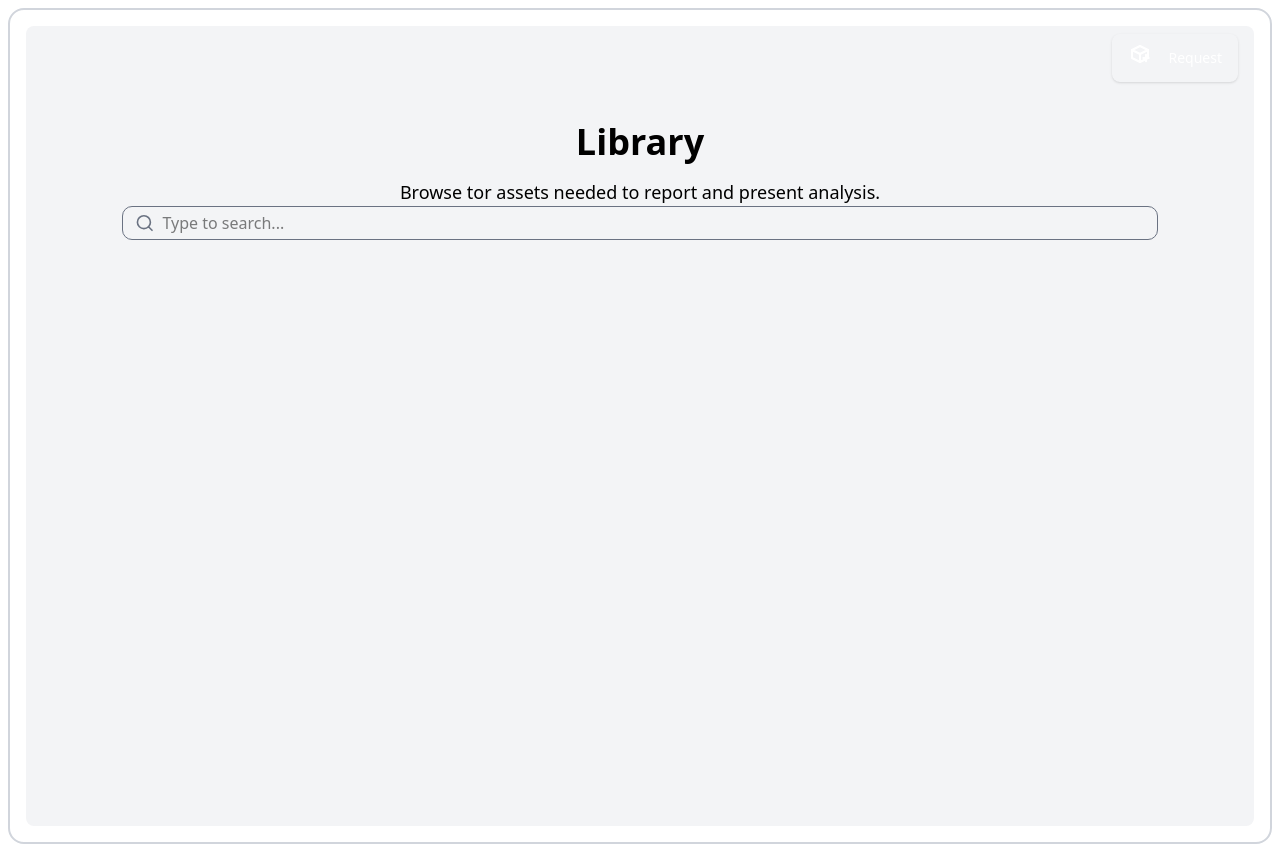
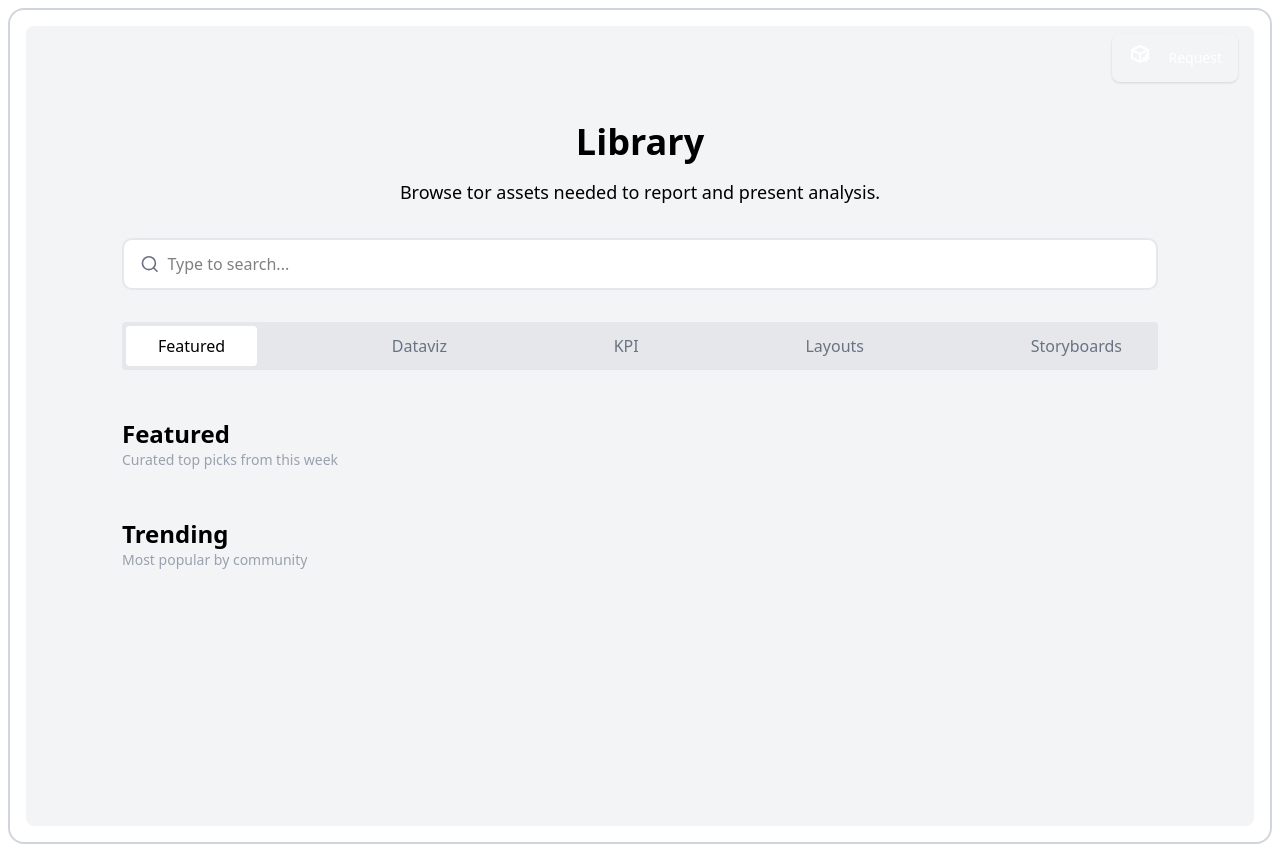
Before and after one commit to pablopareja/kpi-library, a Next.js app: page / in a window 1280 px wide. Built offline with nearby package versions, Linux system fonts and the light colour scheme.

Commit message:
progress with filters

```diff
--- a/src/app/page.tsx
+++ b/src/app/page.tsx
@@ -1,4 +1,7 @@
+import { FeaturedAssets } from '@/components/library/FeaturedAssets'
+import { FilterBar } from '@/components/library/FilterBar'
 import { SearchBar } from '@/components/library/SearchBar'
+import { TrendingAssets } from '@/components/library/TrendingAssets'
 import { RequestButton } from '@/components/ui/RequestButton'
 
 export default function Home() {
@@ -8,6 +11,9 @@ export default function Home() {
       <h1 className="text-4xl font-bold">Library</h1>
       <p className="mt-4 text-lg">Browse tor assets needed to report and present analysis.</p>
       <SearchBar />
+      <FilterBar />
+      <FeaturedAssets />
+      <TrendingAssets />
     </div>
   )
 }
--- /dev/null
+++ b/src/components/library/FeaturedAssets.tsx
@@ -0,0 +1,8 @@
+export const FeaturedAssets = () => {
+  return (
+    <div className="w-full mt-12">
+      <h2 className="text-2xl font-bold">Featured</h2>
+      <p className="text-sm text-gray-400">Curated top picks from this week</p>
+    </div>
+  )
+}
--- /dev/null
+++ b/src/components/library/FilterBar.tsx
@@ -0,0 +1,48 @@
+'use client'
+
+import { FilterOption, useFilterStore } from '@/stores/useFilterStore'
+import { AssetType } from '@/types'
+import { ButtonBar } from '../ui/ButtonBar'
+
+const filterOptions: { value: FilterOption; label: string }[] = [
+  {
+    value: 'Featured',
+    label: 'Featured',
+  },
+  // I'm adding Dataviz as an option here even though it's now shown in the wireframes since
+  // I understand that users should be able to filter by all asset types
+  {
+    value: AssetType.DataViz,
+    label: 'Dataviz',
+  },
+  {
+    value: AssetType.Kpi,
+    label: 'KPI',
+  },
+  {
+    value: AssetType.Layout,
+    label: 'Layouts',
+  },
+  {
+    value: AssetType.Storyboard,
+    label: 'Storyboards',
+  },
+]
+
+export const FilterBar = () => {
+  const filter = useFilterStore(state => state.filter)
+  const setFilter = useFilterStore(state => state.setFilter)
+
+  const handleChange = (value: string) => {
+    setFilter(value as FilterOption)
+  }
+
+  return (
+    <ButtonBar
+      className="w-full mt-8"
+      options={filterOptions}
+      value={filter}
+      onChange={handleChange}
+    />
+  )
+}
--- a/src/components/library/SearchBar.tsx
+++ b/src/components/library/SearchBar.tsx
@@ -28,7 +28,7 @@ export const SearchBar = () => {
   }
   return (
     <SearchInput
-      className="w-full"
+      className="w-full mt-8"
       onChange={handleSearch}
       onClear={handleClear}
       value={searchText}
--- /dev/null
+++ b/src/components/library/TrendingAssets.tsx
@@ -0,0 +1,8 @@
+export const TrendingAssets = () => {
+  return (
+    <div className="w-full mt-12">
+      <h2 className="text-2xl font-bold">Trending</h2>
+      <p className="text-sm text-gray-400">Most popular by community</p>
+    </div>
+  )
+}
--- /dev/null
+++ b/src/components/ui/ButtonBar.tsx
@@ -0,0 +1,29 @@
+import clsx from 'clsx'
+
+interface ButtonBarProps {
+  options: { label: string; value: string }[]
+  value: string
+  onChange: (value: string) => void
+  className?: string
+}
+
+export const ButtonBar = ({ options, value, onChange, className = '' }: ButtonBarProps) => {
+  return (
+    <div
+      className={clsx('flex items-center justify-between gap-2 p-1 bg-gray-200 rounded', className)}
+    >
+      {options.map(option => (
+        <div
+          key={`option-${option.value}`}
+          className={clsx('flex items-center justify-center px-8 py-2 rounded cursor-pointer', {
+            'bg-white text-black': option.value === value,
+            'text-gray-500 hover:text-gray-400': option.value !== value,
+          })}
+          onClick={() => onChange(option.value)}
+        >
+          {option.label}
+        </div>
+      ))}
+    </div>
+  )
+}
--- a/src/components/ui/SearchInput.tsx
+++ b/src/components/ui/SearchInput.tsx
@@ -30,7 +30,7 @@ export const SearchInput = ({
   return (
     <div
       className={clsx(
-        'flex items-center gap-2 px-3 py-1 border border-solid border-gray-500 rounded-[10px]',
+        'flex items-center gap-2 px-4 py-3 border-2 border-solid border-gray-200 rounded-[10px] bg-white',
         className
       )}
     >
--- /dev/null
+++ b/src/stores/useFilterStore.ts
@@ -0,0 +1,20 @@
+import { AssetType } from '@/types'
+import { create } from 'zustand'
+import { devtools } from 'zustand/middleware'
+
+export type FilterOption = AssetType | 'Featured'
+
+type FilterState = {
+  filter: FilterOption
+  setFilter: (filter: FilterOption) => void
+}
+
+export const useFilterStore = create<FilterState>()(
+  devtools(
+    set => ({
+      filter: 'Featured',
+      setFilter: filter => set({ filter }, false, 'search/setFilter'), // This is the name of the action that will appear in the dev tools
+    }),
+    { name: 'FilterStore' } // This is the pointer that will appear in dev tools for debugging purposes
+  )
+)
--- a/tailwind.config.ts
+++ b/tailwind.config.ts
@@ -13,17 +13,6 @@ module.exports = {
         sans: ['Inter', 'sans-serif'],
       },
       colors: {
-        gray: {
-          50: '#f9f9f9',
-          100: '#eeeeee',
-          200: '#dddddd',
-          300: '#bbbbbb',
-          400: '#999999',
-          500: '#777777',
-          600: '#555555',
-          700: '#2a2a2a',
-          800: '#000000',
-        },
         primary: '#1e293b', // slate-800
         accent: '#64748b', // slate-400
         background: '#f9fafb', // gray-50
```
